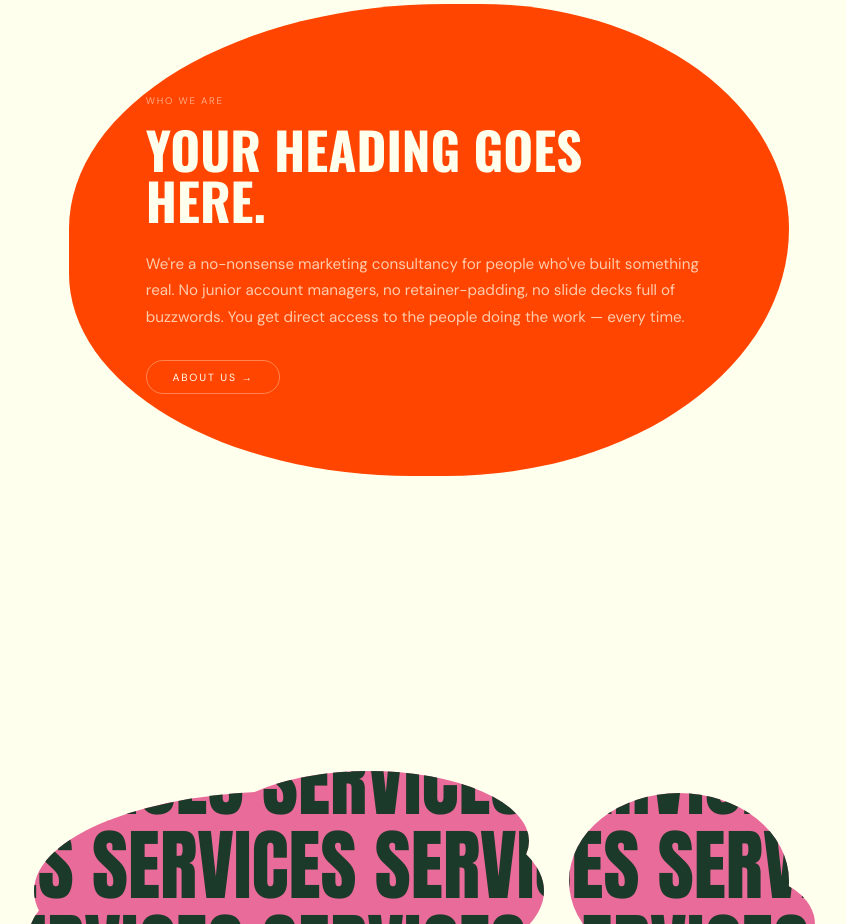
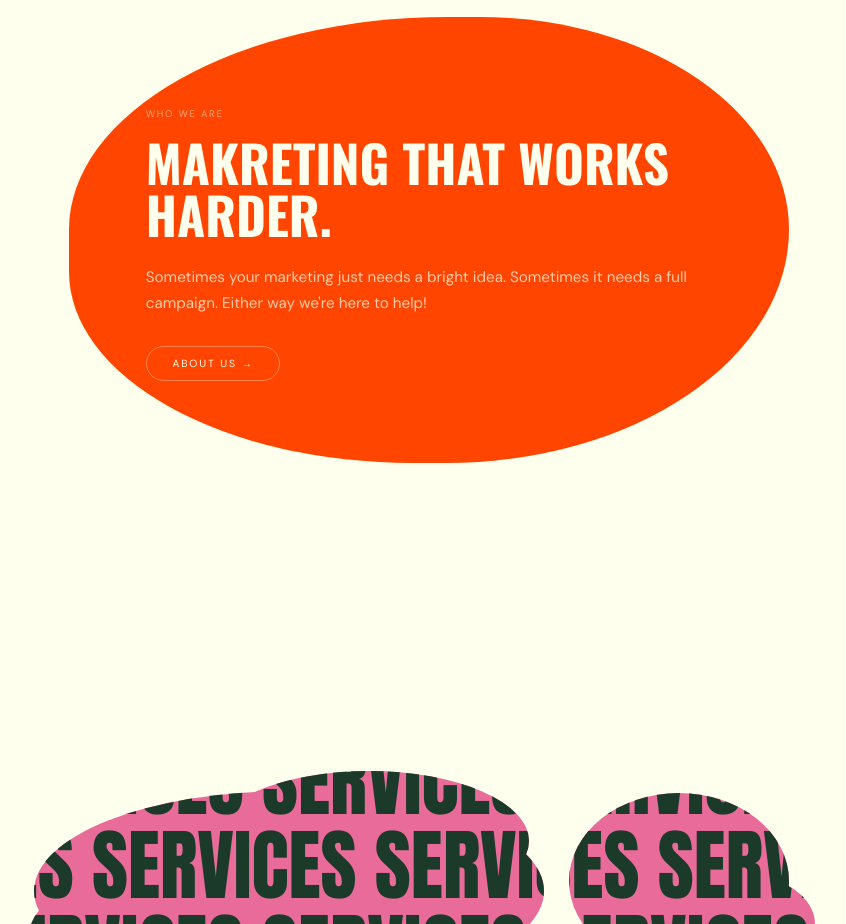
Before and after one commit to beccharnas-max/workhorsemarketingau, a React (Vite) app: page / in a window 1280 px wide. Shown: the part 960-1884 px from the top of the page, without its empty margins (211-1057 px from the left). Built offline with nearby package versions, Linux system fonts and the light colour scheme.

Commit message:
update text

```diff
--- a/src/app/pages/Home.tsx
+++ b/src/app/pages/Home.tsx
@@ -105,10 +105,10 @@ export default function Home() {
             Who We Are
           </p>
           <h2 style={{ fontFamily: "'Oswald', sans-serif", fontWeight: 700, fontSize: "clamp(2rem,4.5vw,3.2rem)", lineHeight: 1.0, color: CREAM, textTransform: "uppercase", margin: "0 0 1.5rem" }}>
-            Your heading goes here.
+            Makreting that works harder.
           </h2>
           <p style={{ fontFamily: "'DM Sans', sans-serif", fontSize: "0.95rem", color: `${CREAM}B8`, lineHeight: 1.75, margin: "0 0 2rem" }}>
-            We're a no-nonsense marketing consultancy for people who've built something real. No junior account managers, no retainer-padding, no slide decks full of buzzwords. You get direct access to the people doing the work — every time.
+            Sometimes your marketing just needs a bright idea. Sometimes it needs a full campaign. Either way we're here to help!
           </p>
           <Link
             to="/about"
```
